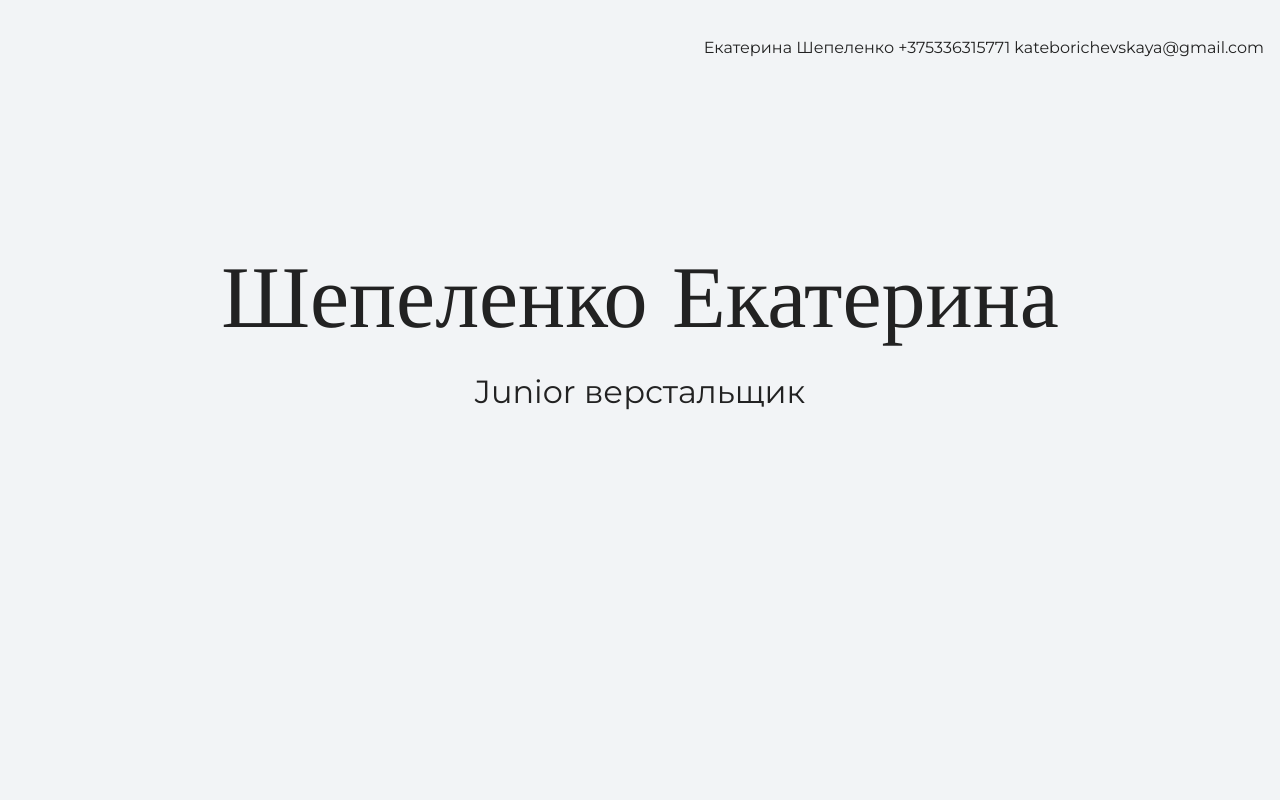
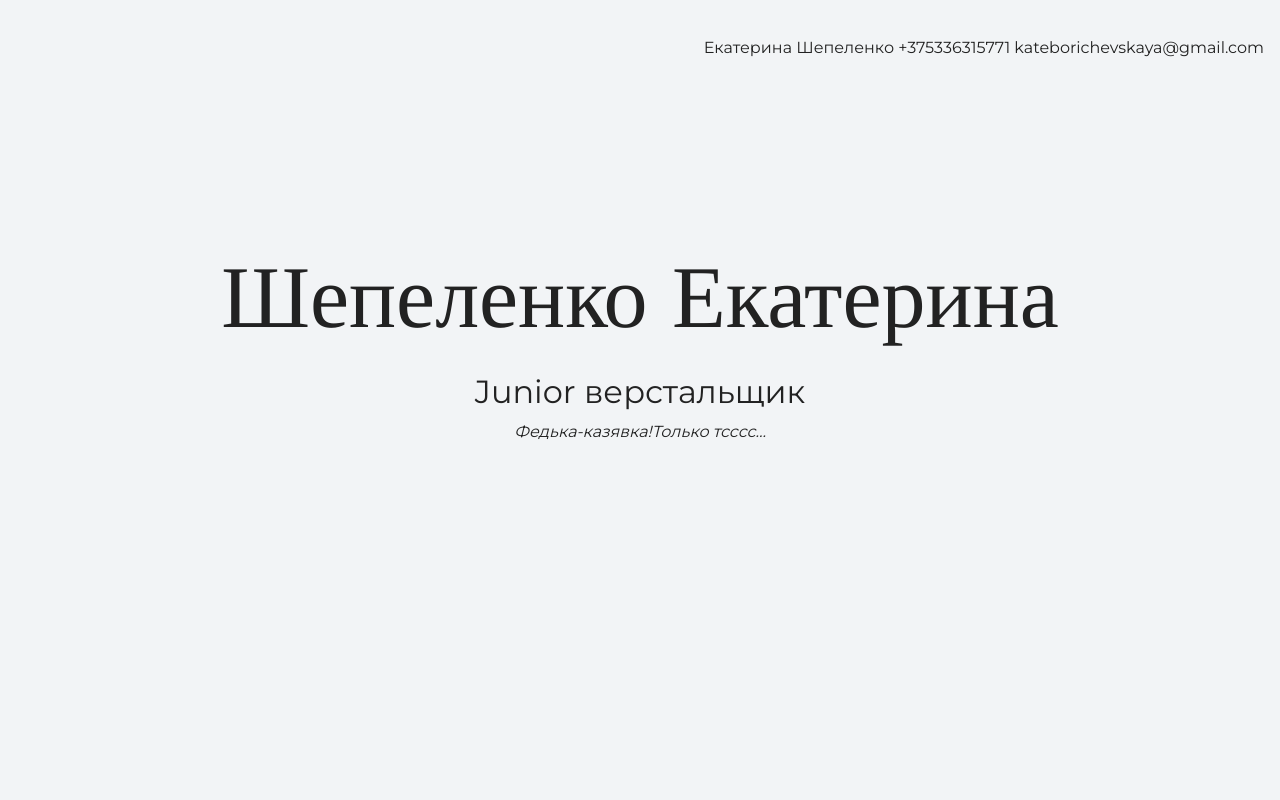
Before and after one commit to Kate-Shepel/my-site, a plain HTML site: page index.html in a window 1280 px wide. Shown: the top 800 px of the page. Drawn offline with nearby package versions, Linux system fonts and the light colour scheme.

Commit message:
меняет текст на главной странице

```diff
--- a/index.html
+++ b/index.html
@@ -19,6 +19,7 @@
       <div class="container">
       <h1 class="heading">Шепеленко Екатерина</h1>
       <p>Junior верстальщик</p>
+      <em>Федька-казявка!Только тсссс...</em>
       </div>
     </section>
 
```
